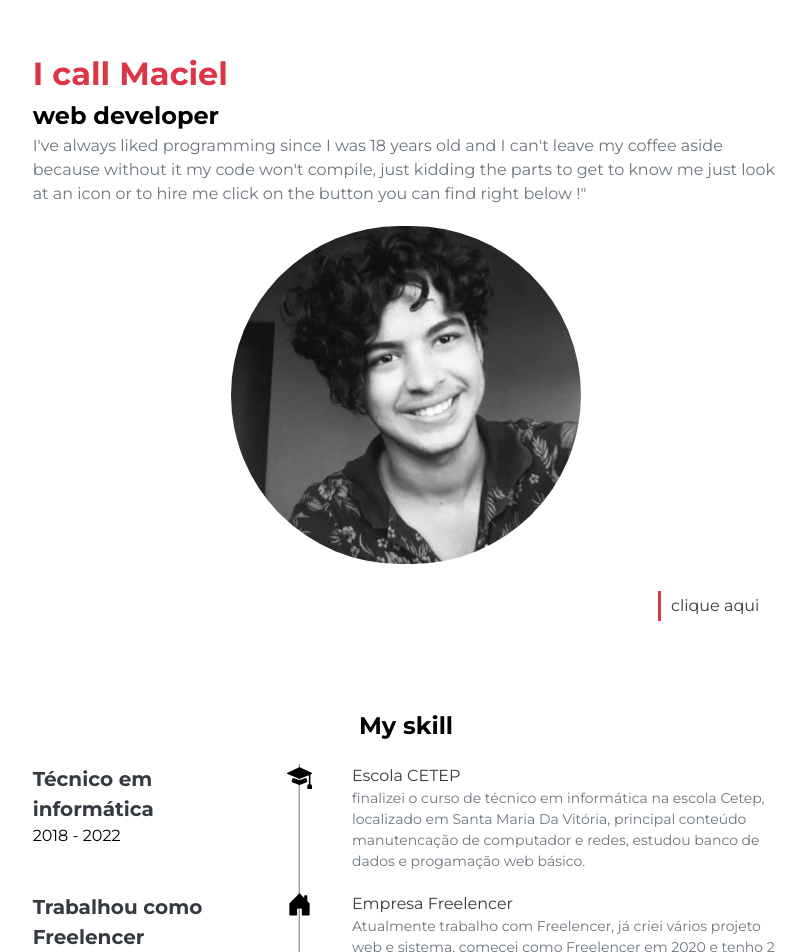
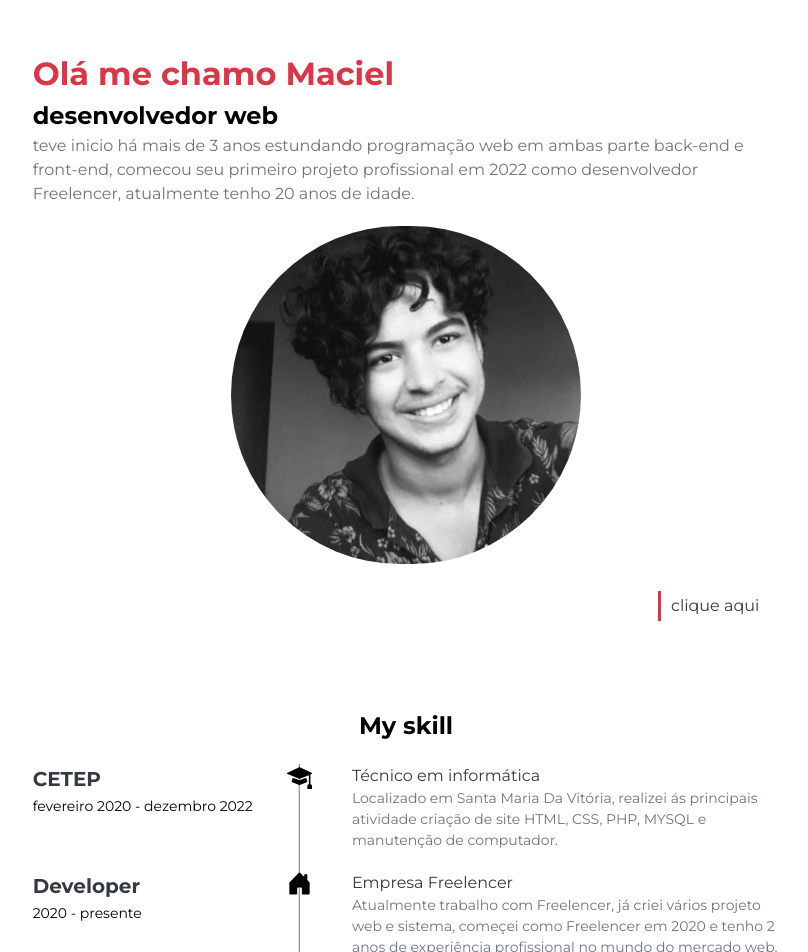
Before and after one commit to macielsevilha/portfolio, a Next.js app: page / in a window 1280 px wide. Shown: the part 60-1012 px from the top of the page, without its empty margins (234-1042 px from the left). Built offline with nearby package versions, Linux system fonts and the light colour scheme.

Commit message:
mudando os textos

```diff
--- a/src/app/page.jsx
+++ b/src/app/page.jsx
@@ -16,9 +16,9 @@ export default function Home() {
     <main className={styles.main}>
        <div className='xl:w-7/12 lg:w-8/12 md:w-10/12 w-11/12'>
         <div className='py-10'>
-          <H1 name="I call Maciel" />
-          <H2 name="web developer" />
-          <p className='portfolio-title--bs'>I've always liked programming since I was 18 years old and I can't leave my coffee aside because without it my code won't compile, just kidding the parts to get to know me just look at an icon or to hire me click on the button you can find right below !"</p>
+          <H1 name="Olá me chamo Maciel" />
+          <H2 name="desenvolvedor web" />
+          <p className='portfolio-title--bs'>teve inicio há mais de 3 anos estundando programação web em ambas parte back-end e front-end, comecou seu primeiro projeto profissional em 2022 como desenvolvedor Freelencer, atualmente tenho 20 anos de idade.</p>
           <div className='flex justify-center'>
             <Image className='rounded-full mt-5 md:w-[350px] xs:w-[300px]' src="/minha.png" alt="" width={250} height={250} />
           </div>
@@ -30,8 +30,8 @@ export default function Home() {
        <h2 className='text-center mt-10 mb-5 portfolio-title--lg'>My skill</h2>
         <div className="md:grid grid-cols-3 gap-4">
           <div className=''>
-            <H3 name="Técnico em informática" />
-            <span>2018 - 2022</span>
+            <H3 name="CETEP" />
+            <span className='portfolio-title--xs'>fevereiro 2020 - dezembro 2022</span>
           </div>
           <div className='flex col-span-2'>
             <div className='mr-10 portfolio-skill--icon'>
@@ -39,15 +39,15 @@ export default function Home() {
               <BsFillMortarboardFill/>
             </div>
            <div className='mb-5'>
-           <H4 name="Escola CETEP" />
-            <p className='portfolio-title--xs'>finalizei o curso de técnico em informática na escola Cetep, localizado em Santa Maria Da Vitória, principal conteúdo manutencação de computador e redes, estudou banco de dados e progamação web básico.</p>
+           <H4 name="Técnico em informática" />
+            <p className='portfolio-title--xs'>Localizado em Santa Maria Da Vitória, realizei ás principais atividade criação de site HTML, CSS, PHP, MYSQL e manutenção de computador.</p>
            </div>
           </div>
         </div>
         <div className="md:grid grid-cols-3 gap-4">
           <div className=''>
-            <h3 className='portfolio-title--md'>Trabalhou como Freelencer</h3>
-            <span>2018 - 2022</span>
+            <h3 className='portfolio-title--md'>Developer</h3>
+            <span className='portfolio-title--xs'>2020 - presente</span>
           </div>
           <div className='flex col-span-2'>
             <div className='mr-10 portfolio-skill--icon'>
@@ -62,6 +62,7 @@ export default function Home() {
         </div>
         <hr />
        </div>
+
     </main>
   )
 }
```
